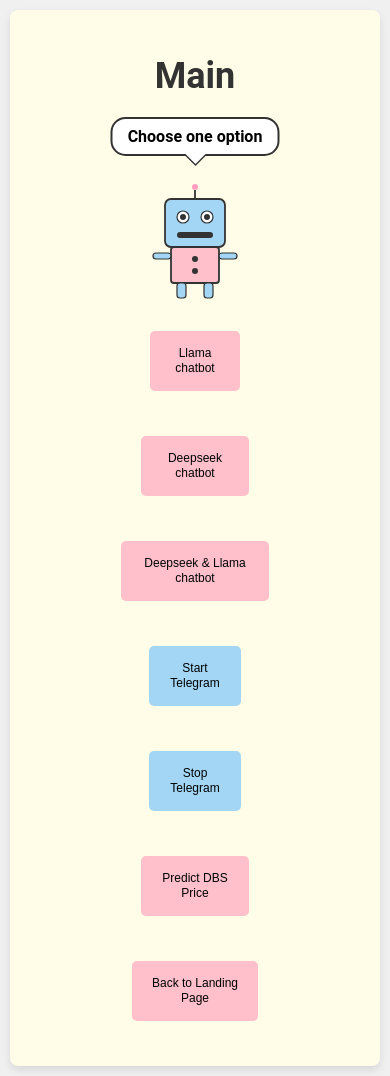
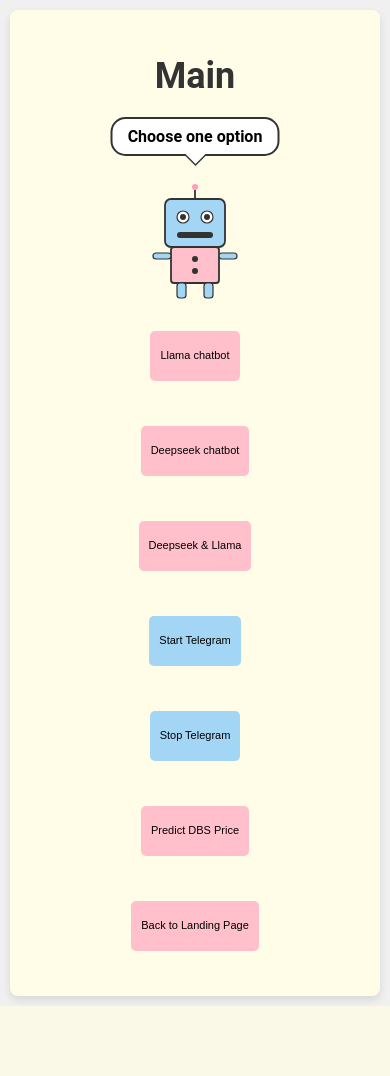
Before and after one commit to miqqie/dbs_pred, a Flask app: page /main in a window 390 px wide. After the commit the page ends 1005 px from the top, so only its background shows below. Run offline with Flask 3, Linux system fonts and the light colour scheme; parts of the project's set-up code (start-up, migrations or seed data) failed here and were passed over.

Commit message:
updated css mobile button

```diff
--- a/static/styles.css
+++ b/static/styles.css
@@ -334,22 +334,26 @@
         padding-left: 0;
         flex: 1;
         width: 100%;
+        display: flex;
+        flex-direction: column;
+        align-items: center;
     }
 
     .container > div > div > form > input[type="submit"] {
-        height: 60px !important;
-        min-height: 60px !important;
-        max-height: 60px !important;
-        white-space: normal !important;
-        width: 85% !important;
+        height: 50px !important;
+        min-height: 50px !important;
+        max-height: 50px !important;
+        white-space: nowrap !important;
+        width: 100% !important;
+        max-width: 280px !important;
         margin: 0 auto 15px auto !important;
-        font-size: 12px !important;
-        line-height: 1.2 !important;
-        padding-top: 5px !important;
-        padding-bottom: 5px !important;
+        font-size: 11px !important;
+        line-height: 1 !important;
+        padding: 0 10px !important;
         display: flex !important;
         align-items: center !important;
         justify-content: center !important;
+        overflow: visible !important;
     }
 
     .main-content {
--- a/templates/main.html
+++ b/templates/main.html
@@ -20,7 +20,7 @@
                 <input type="submit" value="Deepseek chatbot">
             </form>
             <form action="/deepseek_llama" method="post">
-                <input type="submit" value="Deepseek & Llama chatbot">
+                <input type="submit" value="Deepseek & Llama">
             </form>
             <form action="/telegram" method="post">
                 <input type="submit" class="telegram-btn" value="Start Telegram">
```
